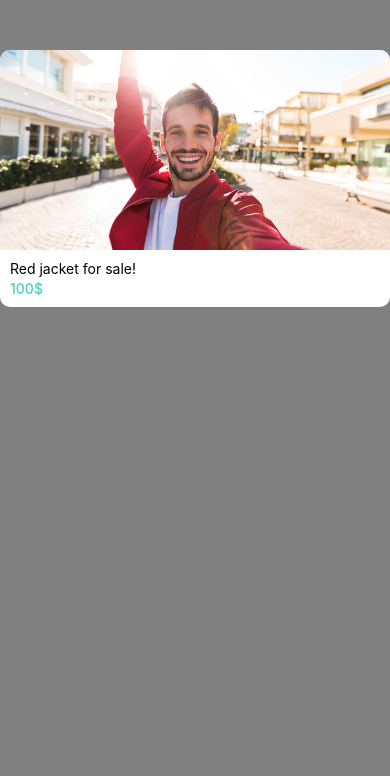
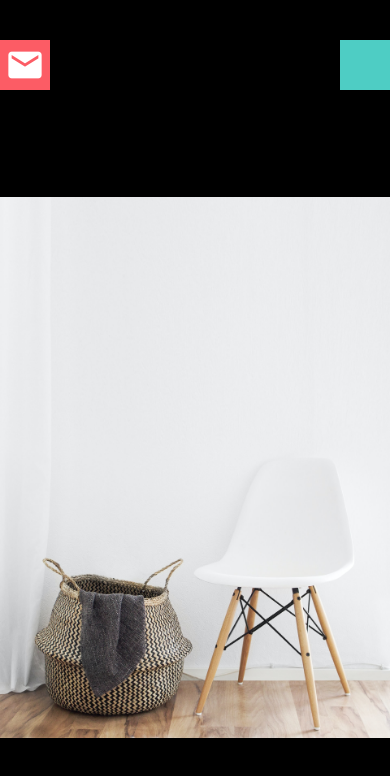
Before and after one commit to alphakahere/withDoneIt, a React Native app: screen / in a window 390 px wide. Shown: the top 776 px of the page. Built offline with nearby package versions, Linux system fonts and the light colour scheme.

Commit message:
listing screen

```diff
--- a/App.js
+++ b/App.js
@@ -3,14 +3,21 @@ import { SafeAreaView, StyleSheet } from "react-native";
 import WelcomeScreen from "./app/screens/WelcomeScreen";
 import ViewImageScreen from "./app/screens/ViewImageScreen";
 import Card from "./app/components/Card";
+import colors from "./app/config/colors";
+import ListingScreen from "./app/screens/ListingScreen";
 
 export default function App() {
 	return (
 		<SafeAreaView style={styles.container}>
 			<ExpoStatusBar style="auto" />
 			{/* <WelcomeScreen /> */}
-			{/* <ViewImageScreen /> */}
-			<Card />
+			<ViewImageScreen />
+			{/* <Card
+				title="Red jacket for sale!"
+				subTitle="100$"
+				image={require("./app/assets/jacket.jpg")}
+			/> */}
+			{/* <ListingScreen /> */}
 		</SafeAreaView>
 	);
 }
@@ -18,9 +25,8 @@ export default function App() {
 const styles = StyleSheet.create({
 	container: {
 		flex: 1,
-		paddingTop: 50,
-		padding: 10,
-		backgroundColor: "gray",
+		// paddingTop: 50,
+		backgroundColor: colors.gray,
 		// justifyContent: "center",
 	},
 });
--- a/app/components/Card.js
+++ b/app/components/Card.js
@@ -2,17 +2,13 @@ import { Image, StyleSheet, Text, View } from "react-native";
 import React from "react";
 import colors from "../config/colors";
 
-export default function Card() {
+export default function Card({ title, subTitle, image }) {
 	return (
 		<View style={styles.card}>
-			<Image
-				source={require("../assets/jacket.jpg")}
-				resizeMode="cover"
-				style={styles.image}
-			/>
+			<Image source={image} resizeMode="cover" style={styles.image} />
 			<View style={styles.cardInfoContainer}>
-				<Text style={styles.cardTitle}>Red jacket for sale!</Text>
-				<Text style={styles.subTitle}>100$</Text>
+				<Text style={styles.cardTitle}>{title}</Text>
+				<Text style={styles.subTitle}>{subTitle}</Text>
 			</View>
 		</View>
 	);
--- a/app/config/colors.js
+++ b/app/config/colors.js
@@ -2,4 +2,5 @@ export default {
 	primary: "#fc5c65",
 	secondary: "#4ECDC4",
 	black: "#000",
+	gray: "#f8f4f4",
 };
--- /dev/null
+++ b/app/screens/ListingScreen.js
@@ -0,0 +1,64 @@
+import { Image, StyleSheet, Text, View } from "react-native";
+import React from "react";
+import colors from "../config/colors";
+
+export default function ListingScreen() {
+	return (
+		<View>
+			<Image
+				source={require("../assets/jacket.jpg")}
+				resizeMode="cover"
+				style={styles.image}
+			/>
+			<View style={{ padding: 10 }}>
+				<View style={styles.cardInfoContainer}>
+					<Text style={styles.cardTitle}>Red jacket for sale!</Text>
+					<Text style={styles.subTitle}>100$</Text>
+				</View>
+				<View style={styles.profileContainer}>
+					<Image
+						source={require("../assets/mosh.jpg")}
+						resizeMode="contain"
+						style={styles.avatar}
+					/>
+					<View>
+						<Text>Mosh Hamedani</Text>
+						<Text>5 Listings</Text>
+					</View>
+				</View>
+			</View>
+		</View>
+	);
+}
+
+const styles = StyleSheet.create({
+	image: {
+		width: "100%",
+		height: 200,
+		borderTopLeftRadius: 10,
+		borderTopRightRadius: 10,
+	},
+	cardInfoContainer: {
+		padding: 10,
+		marginBottom: 20,
+	},
+	cardTitle: {
+		fontSize: 14,
+		fontWeight: "400",
+		marginBottom: 3,
+	},
+	subTitle: {
+		fontSize: 14,
+		fontWeight: "500",
+		color: colors.secondary,
+	},
+	profileContainer: {
+		flexDirection: "row",
+		gap: 5,
+	},
+	avatar: {
+		width: 60,
+		height: 60,
+		borderRadius: 100,
+	},
+});
```
